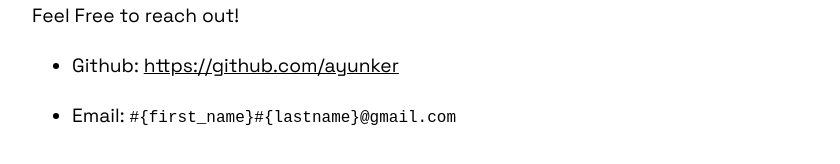
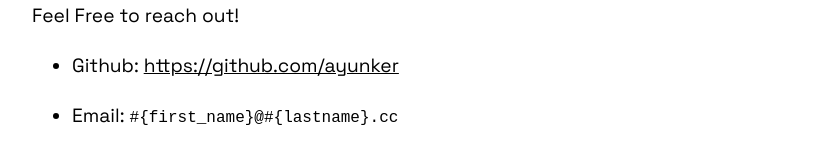
Before and after one commit to ayunker/ayunker.github.io, a Jekyll site: the page built from about.md, in a window 1280 px wide. Shown: the part 610-774 px from the top of the page, without its empty margins (208-1048 px from the left). Built offline with Jekyll 4.4.1, drawn with Linux system fonts in a browser that asks for light colours.

Commit message:
[chore] typo and email address

```diff
--- a/about.md
+++ b/about.md
@@ -27,7 +27,7 @@ Feel Free to reach out!
 
 * Github: [https://github.com/ayunker](https://github.com/ayunker)
 
-* Email: `#{first_name}#{lastname}@gmail.com`
+* Email: `#{first_name}@#{lastname}.cc`
 
 [field_notes]: https://fieldnotesbrand.com/
 [jekyll]: https://jekyllrb.com/
```
Also changed, not shown: pages/uses.md (+1 -1 lines).
